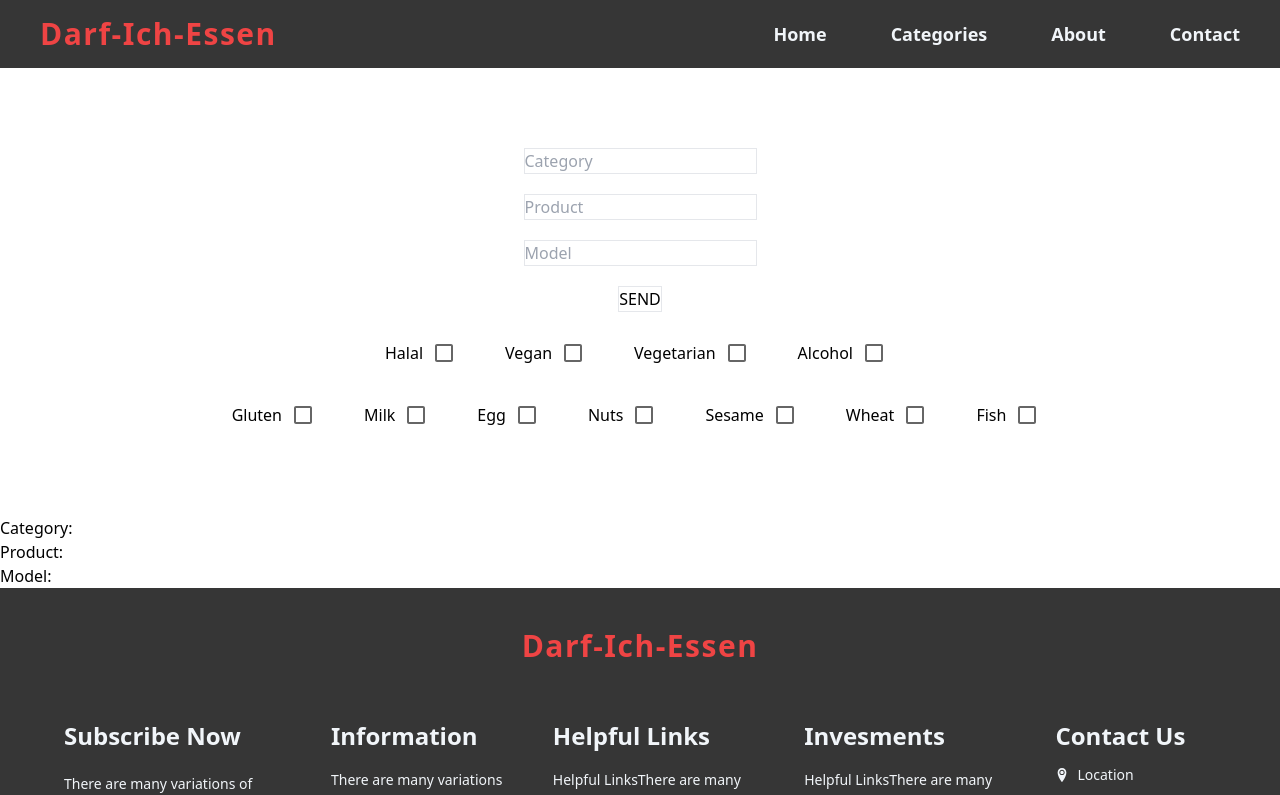
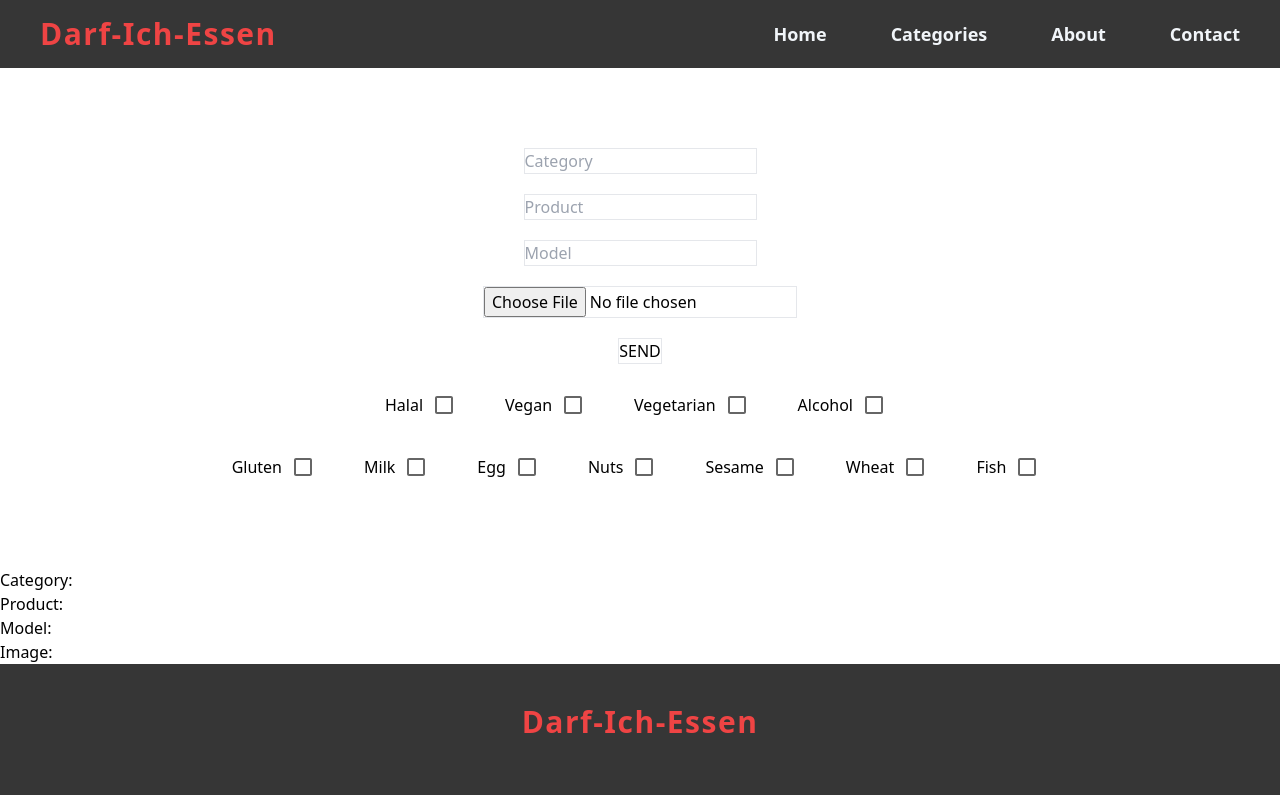
Before and after one commit to rizvan555/D.I.E., a Next.js app: page /addProduct in a window 1280 px wide. Shown: the top 795 px of the page. Built offline with nearby package versions, Linux system fonts and the light colour scheme.

Commit message:
added image value to data

```diff
--- a/pages/addProduct/index.tsx
+++ b/pages/addProduct/index.tsx
@@ -14,10 +14,12 @@ const AddProduct: NextPage = () => {
     { title: 'Category', type: 'text', placeholder: 'Category' },
     { title: 'Product', type: 'text', placeholder: 'Product' },
     { title: 'Model', type: 'text', placeholder: 'Model' },
+    { title: 'Image', type: 'file', placeholder: 'Image' },
   ]);
   const [categoryValue, setCategoryValue] = useState('');
   const [productValue, setProductValue] = useState('');
   const [modelValue, setModelValue] = useState('');
+  const [imageValue, setImageValue] = useState('');
 
   const [submittedValuesCategory, setSubmittedValuesCategory] = useState<{
     category: string;
@@ -28,6 +30,9 @@ const AddProduct: NextPage = () => {
   const [submittedValuesModel, setSubmittedValuesModel] = useState<{
     model: string;
   }>({ model: '' });
+  const [submittedValueImage, setSubmittedValueImage] = useState<{
+    image: string;
+  }>({ image: '' });
 
   const [checkboxes, setCheckboxes] = useState<CheckboxItem[]>([
     { title: 'Halal', status: true },
@@ -67,14 +72,16 @@ const AddProduct: NextPage = () => {
 
   const handleSubmit = async (e: React.FormEvent<HTMLFormElement>) => {
     e.preventDefault();
-    if (categoryValue || productValue || modelValue) {
+    if (categoryValue || productValue || modelValue || imageValue) {
       setSubmittedValuesCategory({ category: categoryValue });
       setSubmittedValuesProduct({ product: productValue });
       setSubmittedValuesModel({ model: modelValue });
+      setSubmittedValueImage({ image: imageValue });
 
       setCategoryValue('');
       setProductValue('');
       setModelValue('');
+      setImageValue('');
 
       const halalValue = checkboxes.find(
         (checkbox) => checkbox.title === 'Halal'
@@ -142,7 +149,7 @@ const AddProduct: NextPage = () => {
             models: [
               {
                 name: modelValue,
-                img: '',
+                img: imageValue,
                 alcohol: alcoholValue,
                 allergic: {
                   Gluten: glutenValue,
@@ -207,6 +214,15 @@ const AddProduct: NextPage = () => {
                 className="border"
               />
             )}
+            {input.title === 'Image' && (
+              <input
+                value={imageValue}
+                onChange={(e) => setImageValue(e.target.value)}
+                type={input.type}
+                placeholder={input.placeholder}
+                className="border"
+              />
+            )}
           </div>
         ))}
 
@@ -219,6 +235,7 @@ const AddProduct: NextPage = () => {
       <div>Category: {submittedValuesCategory.category}</div>
       <div>Product: {submittedValuesProduct.product}</div>
       <div>Model: {submittedValuesModel.model}</div>
+      <div>Image:{submittedValueImage.image}</div>
     </div>
   );
 };
```
